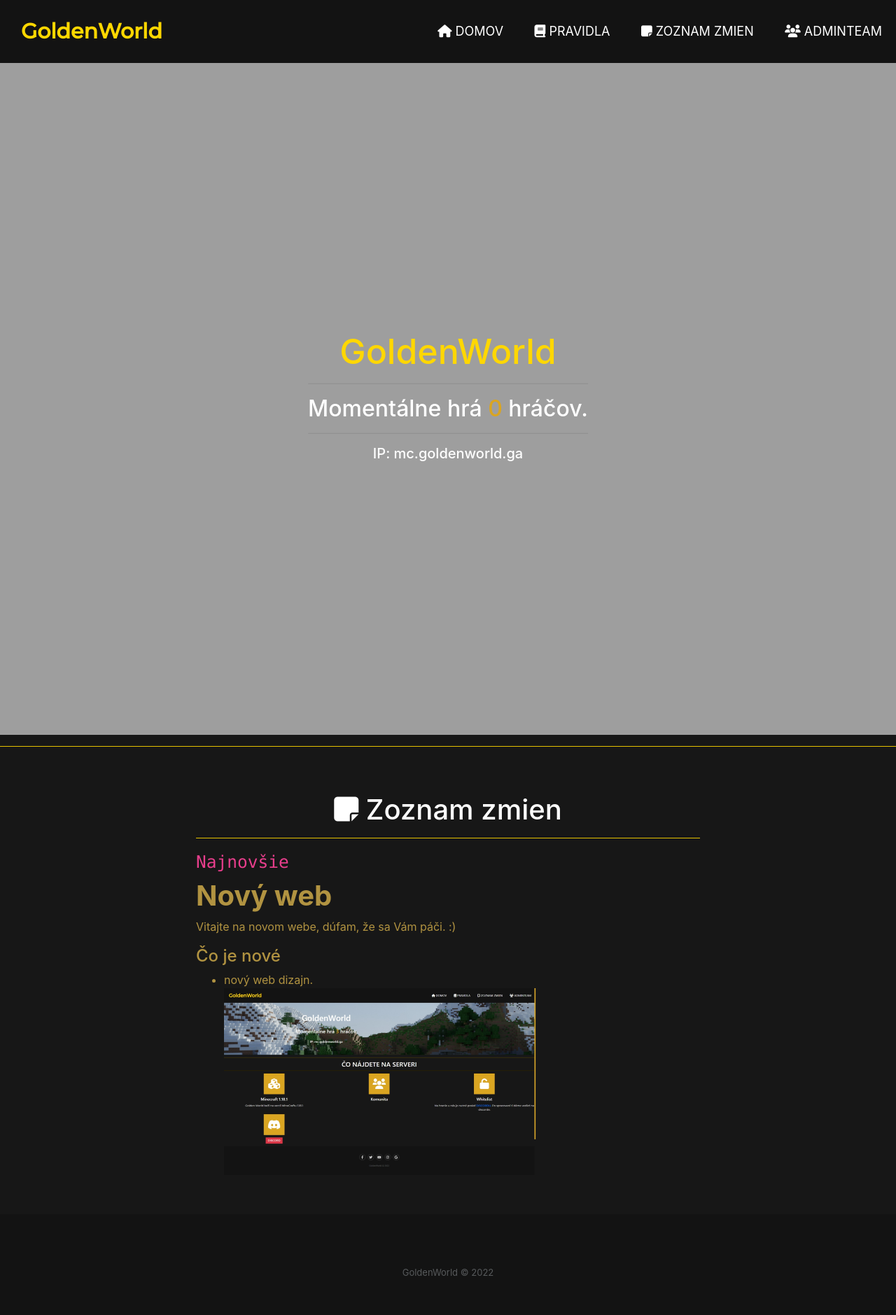
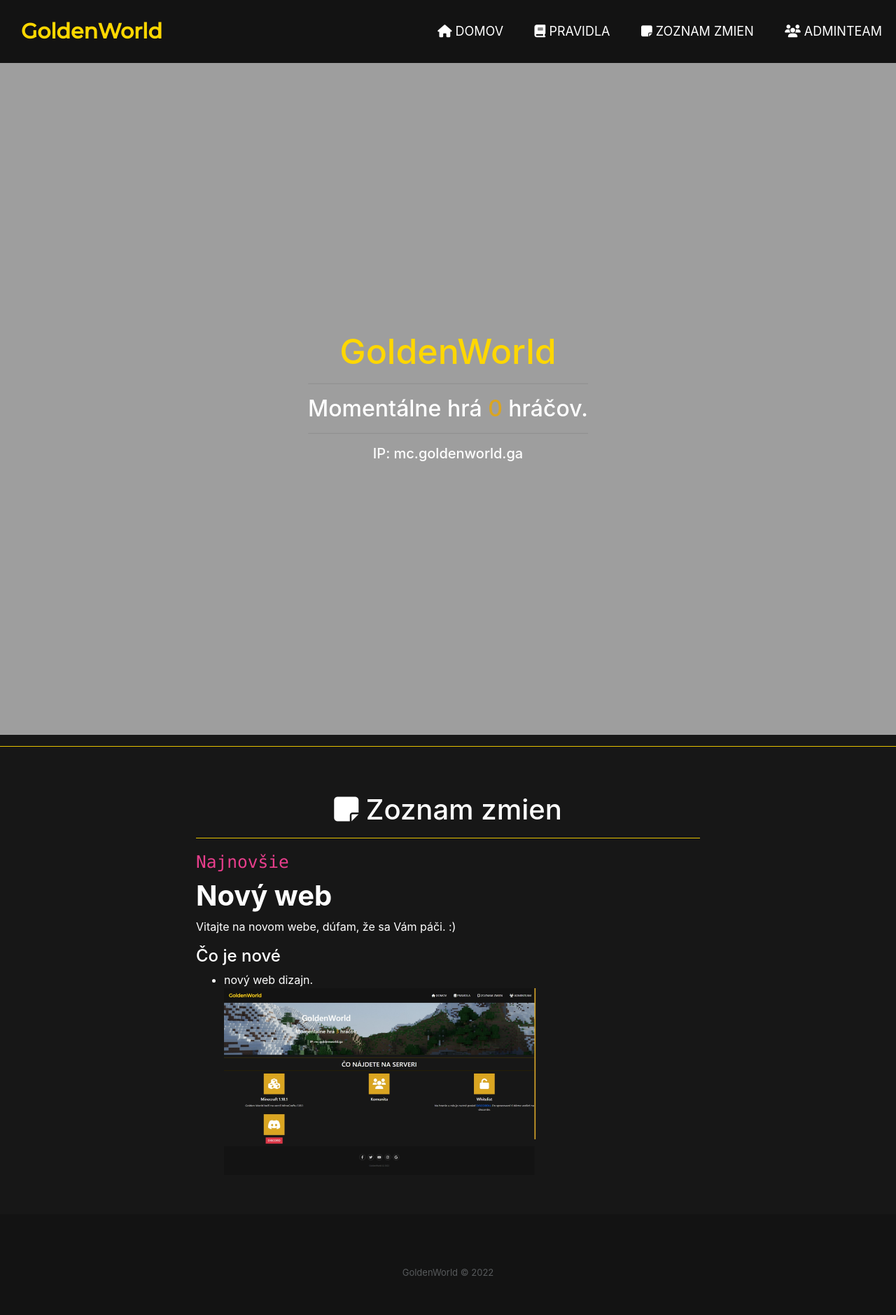
Before and after one commit to AnubisSVK-jpg/goldenworld, a Jekyll site: the page built from _pages/changelog.md, in a window 1280 px wide. Shown: the whole page at 70% size. Built offline with Jekyll 4.4.1, drawn with Linux system fonts in a browser that asks for light colours; nearby versions of some CDN libraries.

Commit message:
Update style-changelog.css

```diff
--- a/aplikacia/css/style-changelog.css
+++ b/aplikacia/css/style-changelog.css
@@ -2,10 +2,10 @@
     max-width:720px;
     margin:0 auto;
     padding-top:50px;
-    color:#b19341;
+    color:white;
 }
 .changelog-container a{
-    color: white;
+    color: darkorange;
     text-decoration:none;
 }
 .changelog-container .header,.changelog-container .logo{
```
